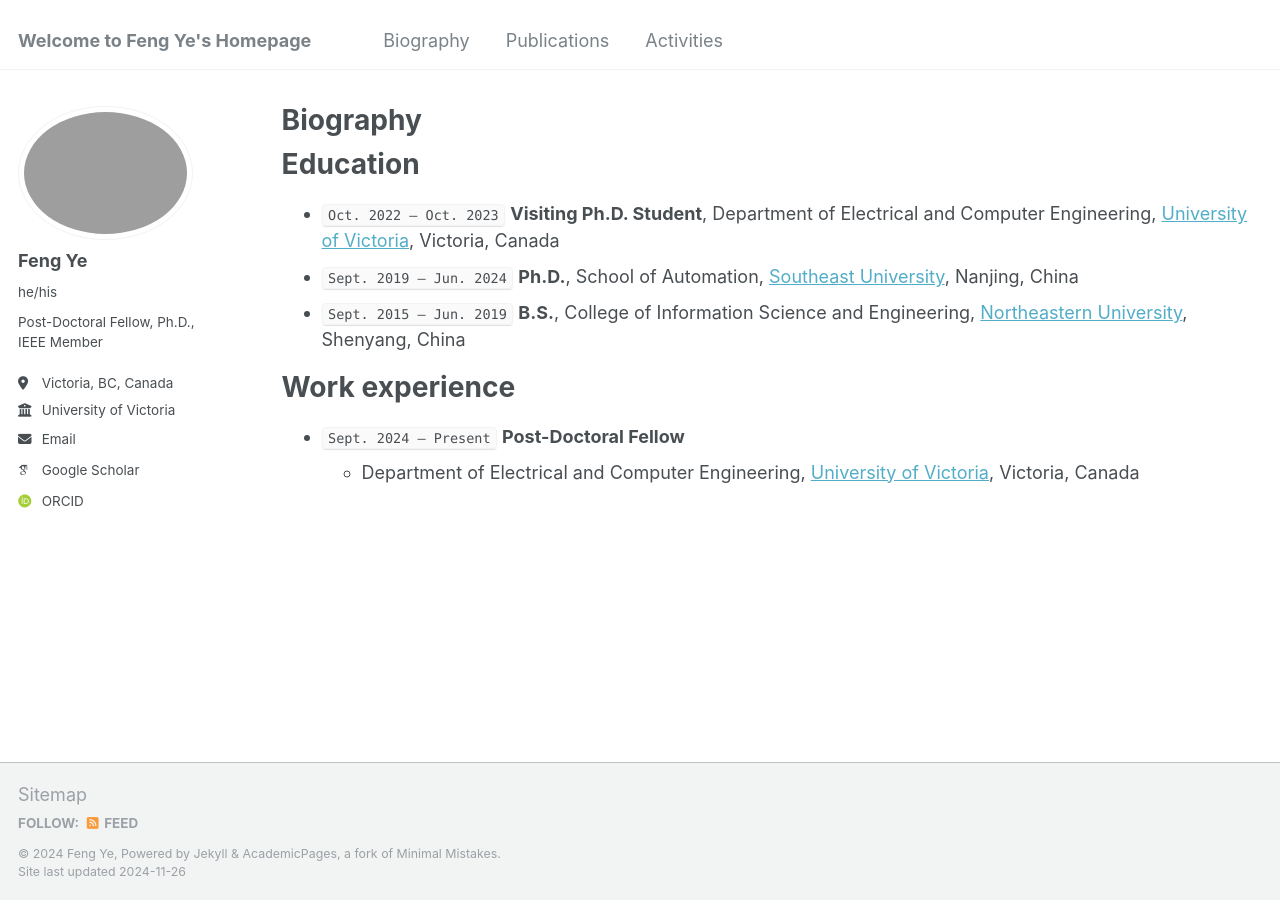
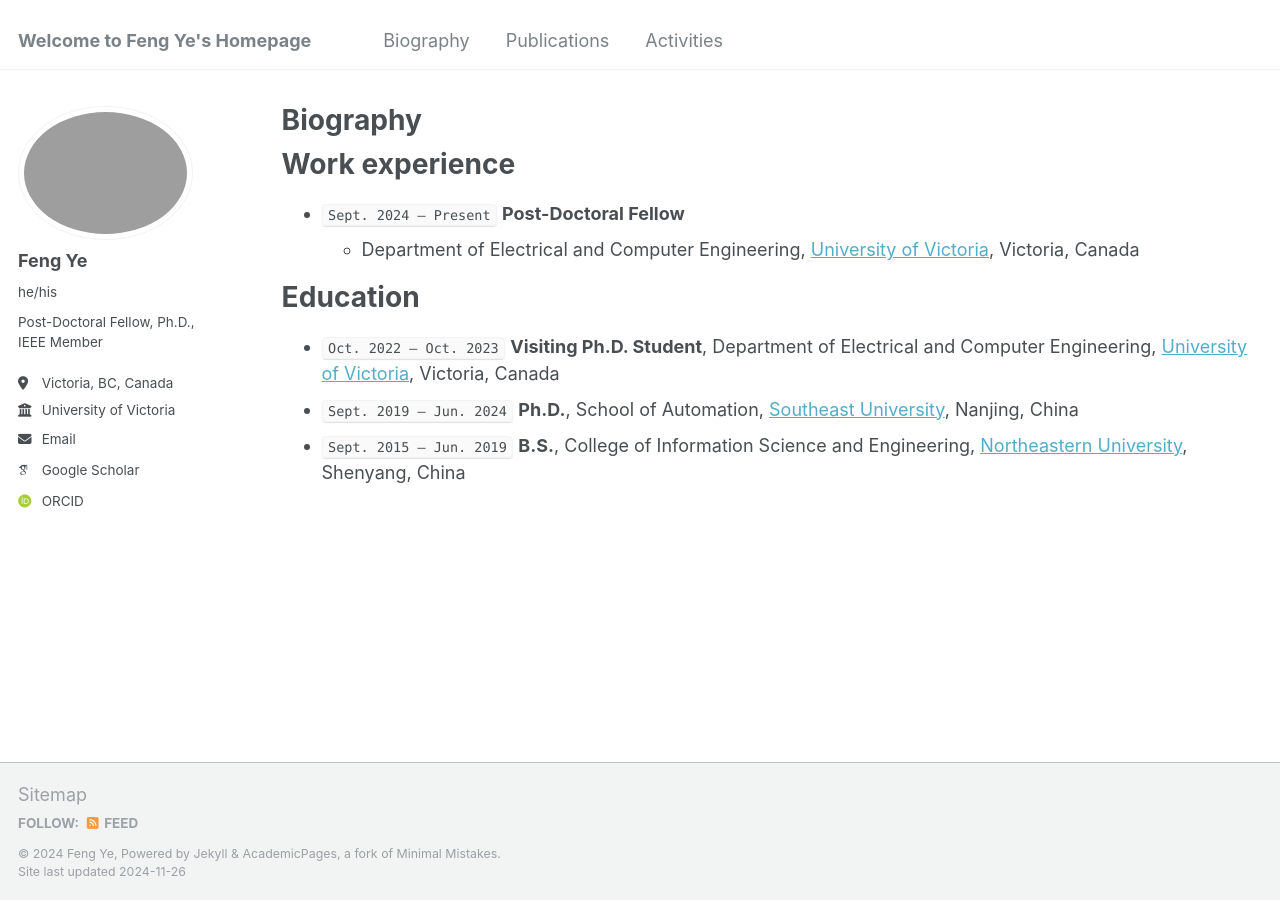
Before and after one commit to fye97/fye97, a Jekyll site: the page built from _pages/biography.md, in a window 1280 px wide. Built offline with Jekyll 4.4.1, drawn with Linux system fonts in a browser that asks for light colours; some web fonts are replaced.

```diff
--- a/_pages/biography.md
+++ b/_pages/biography.md
@@ -10,14 +10,13 @@ redirect_from:
 {% include base_path %}
 
 
+Work experience
+======
+* `Sept. 2024 – Present` **Post-Doctoral Fellow**
+  * Department of Electrical and Computer Engineering, [University of Victoria](https://www.uvic.ca/), Victoria, Canada
+
 Education
 ======
 * `Oct. 2022 – Oct. 2023` **Visiting Ph.D. Student**, Department of Electrical and Computer Engineering, [University of Victoria](https://www.uvic.ca/), Victoria, Canada
 * `Sept. 2019 – Jun. 2024` **Ph.D.**, School of Automation, [Southeast University](https://www.seu.edu.cn/english/main.htm), Nanjing, China
 * `Sept. 2015 – Jun. 2019` **B.S.**, College of Information Science and Engineering, [Northeastern University](http://english.neu.edu.cn), Shenyang, China
-
-
-Work experience
-======
-* `Sept. 2024 – Present` **Post-Doctoral Fellow**
-  * Department of Electrical and Computer Engineering, [University of Victoria](https://www.uvic.ca/), Victoria, Canada
```
